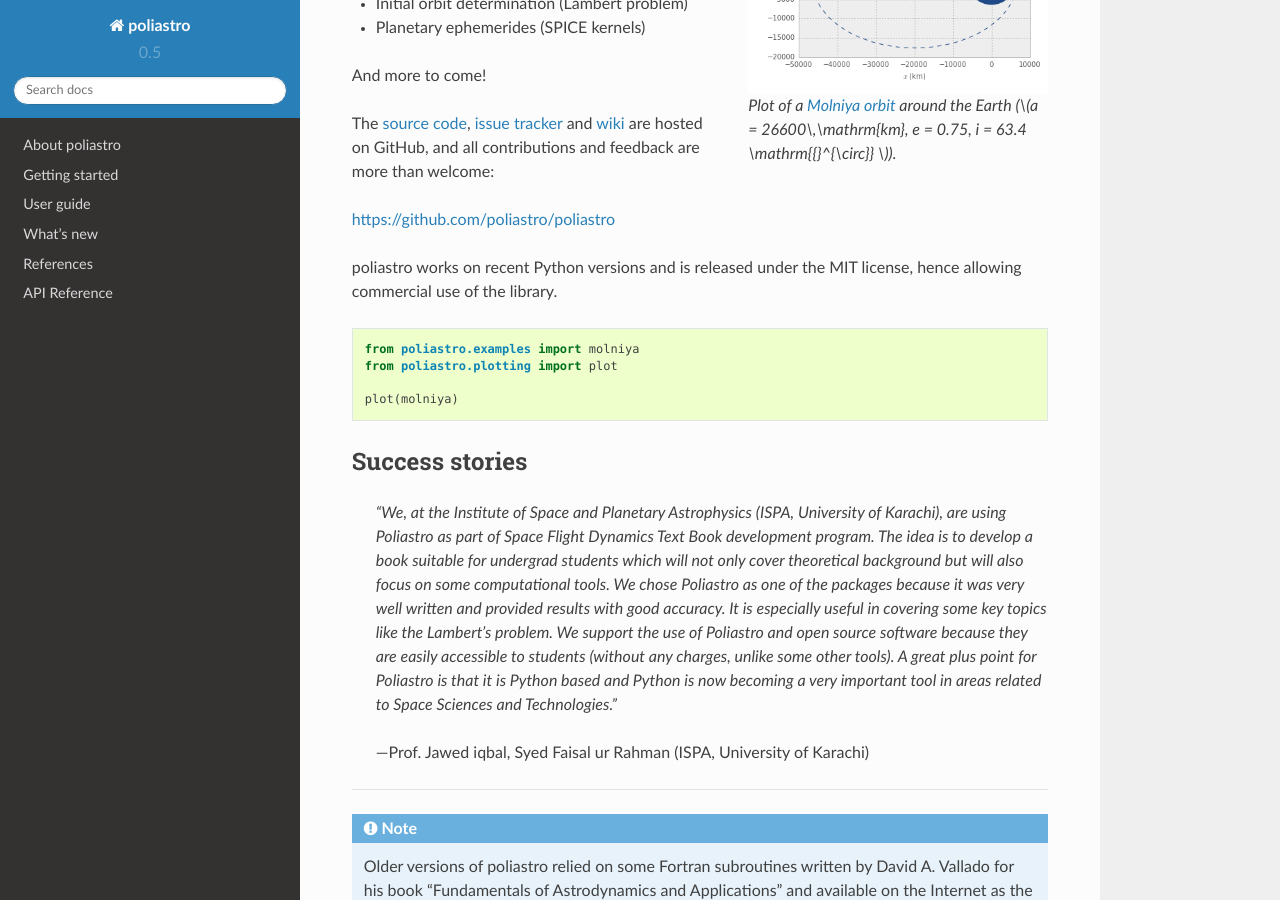
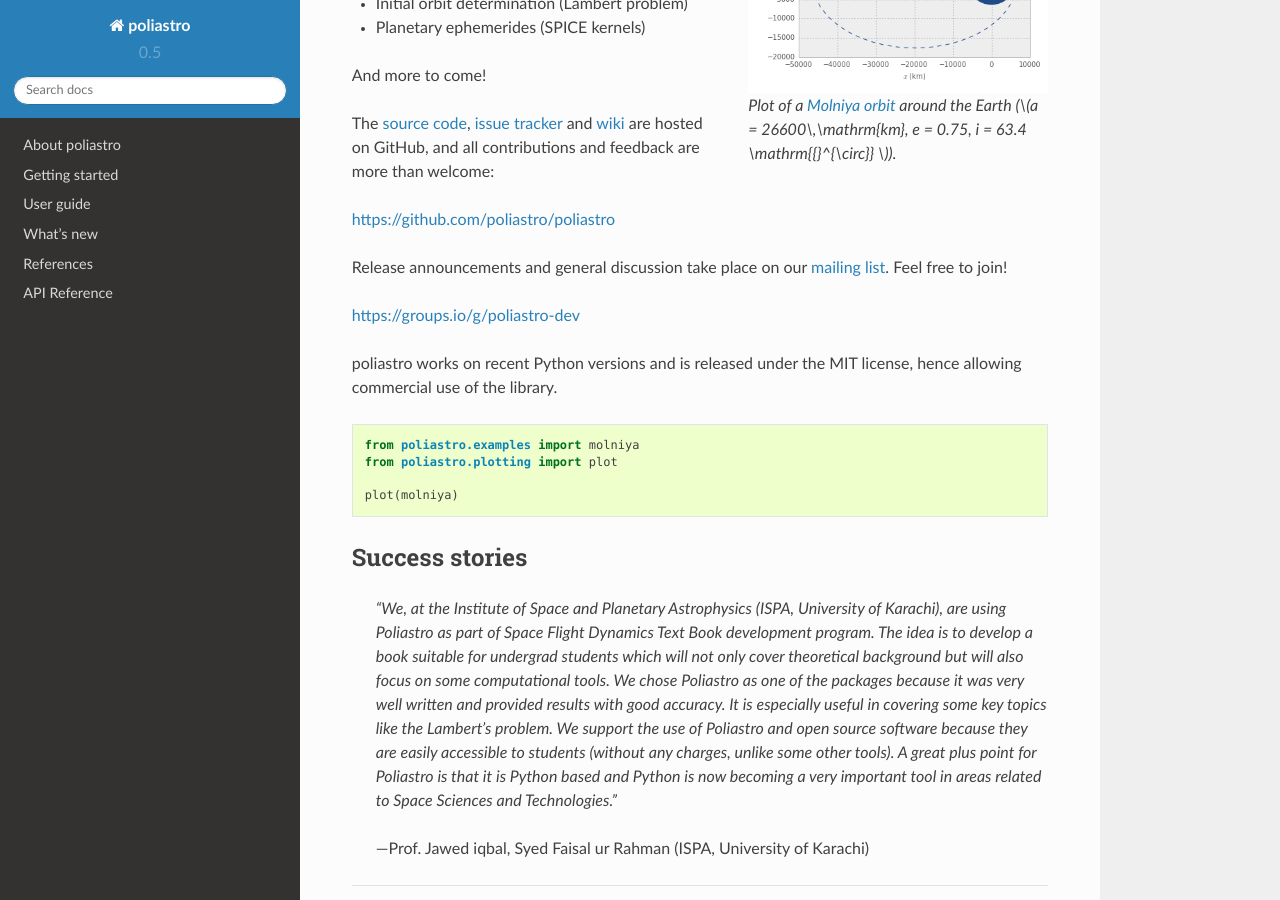
Before and after one commit to poliastro/poliastro, a Sphinx documentation site: the page built from docs/source/index.rst, in a window 1280 px wide and 900 px high, scrolled down 623 px. Built offline with Sphinx 7.4.7 and the Read the Docs theme 2.0.0, drawn with Linux system fonts in a browser that asks for light colours.

Commit message:
Link mailing list, fix #97

```diff
--- a/docs/source/index.rst
+++ b/docs/source/index.rst
@@ -39,6 +39,13 @@ https://github.com/poliastro/poliastro
 .. _`issue tracker`: https://github.com/poliastro/poliastro/issues
 .. _`wiki`: https://github.com/poliastro/poliastro/wiki/
 
+Release announcements and general discussion take place on our `mailing list`_.
+Feel free to join!
+
+.. _`mailing list`: https://groups.io/g/poliastro-dev
+
+https://groups.io/g/poliastro-dev
+
 poliastro works on recent Python versions and is released under
 the MIT license, hence allowing commercial use of the library.
 
```
Also changed, not shown: 1 other file.
